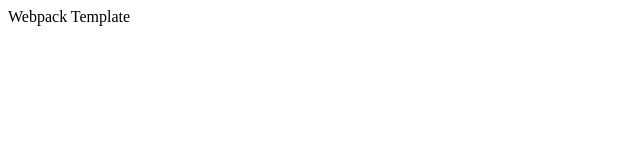
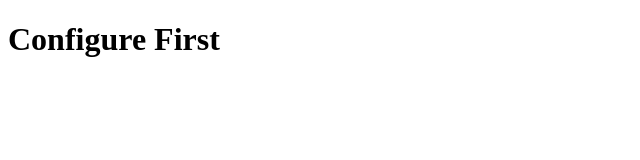
Before and after one commit to dev1nce8/webpack-template, a website built with webpack: page src/template.html in a window 1280 px wide. Shown: the whole page, without its empty margins (0-640 px from the left). Built offline with nearby package versions, Linux system fonts and the light colour scheme.

Commit message:
Fix: configuration issue

```diff
--- a/package.json
+++ b/package.json
@@ -2,10 +2,9 @@
   "name": "webpack-template",
   "version": "1.0.0",
   "main": "index.js",
-  "type": "module",
   "scripts": {
-    "build": "webpack --config webpack.prod.cjs",
-    "dev": "webpack serve --open --config webpack.dev.cjs",
+    "build": "webpack --config webpack.prod.js",
+    "dev": "webpack serve --open --config webpack.dev.js",
     "deploy": "git subtree push --prefix dist origin gh-pages",
     "lint": "eslint"
   },
--- a/src/index.js
+++ b/src/index.js
@@ -1 +1,3 @@
-document.title = "Webpack Template";
+const greet = document.createElement("h1");
+greet.innerText = "Configure First";
+document.querySelector("body").append(greet);
--- a/src/template.html
+++ b/src/template.html
@@ -3,9 +3,7 @@
   <head>
     <meta charset="UTF-8" />
     <meta name="viewport" content="width=device-width, initial-scale=1.0" />
-    <title></title>
+    <title>Webpack Template</title>
   </head>
-  <body>
-    <span>Webpack Template</span>
-  </body>
+  <body></body>
 </html>
```
Also changed, not shown: webpack.common.js (renamed from webpack.common.cjs), webpack.dev.js (renamed from webpack.dev.cjs), webpack.prod.js (renamed from webpack.prod.cjs), 2 other files.
